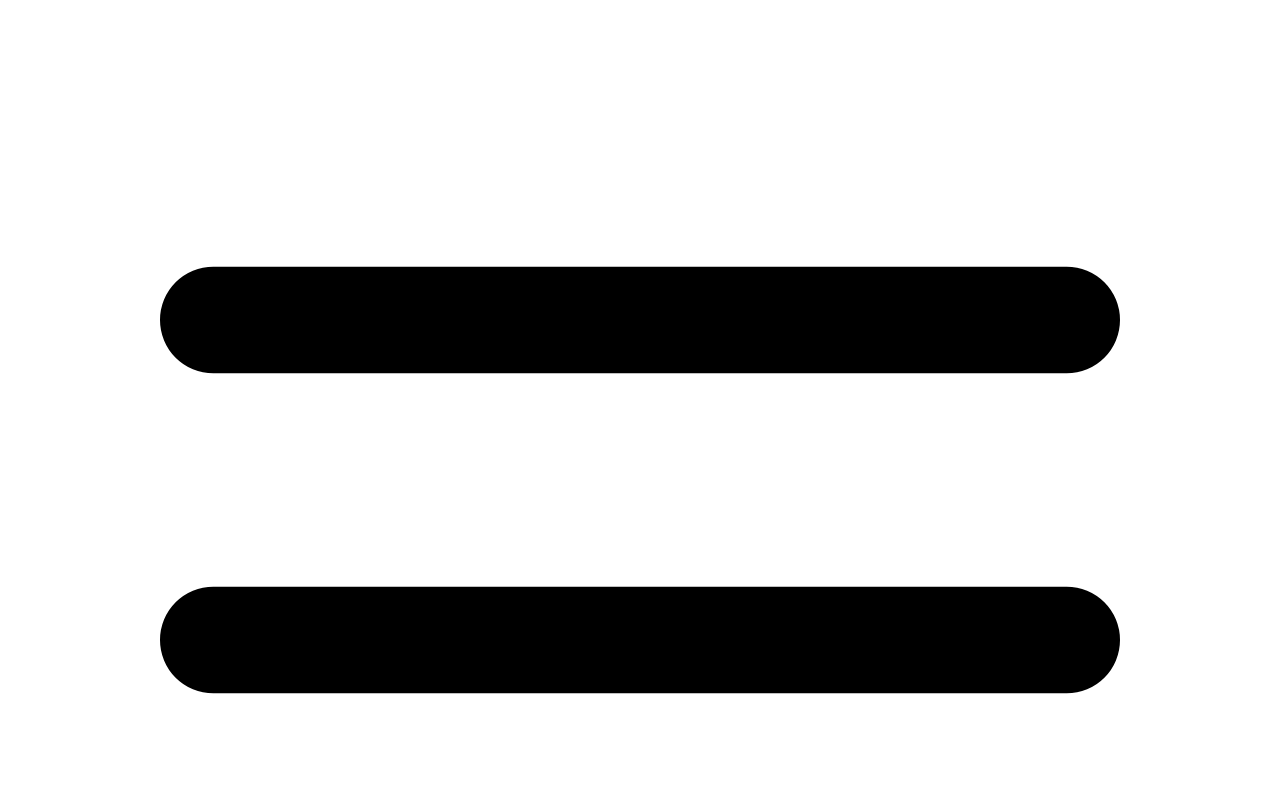
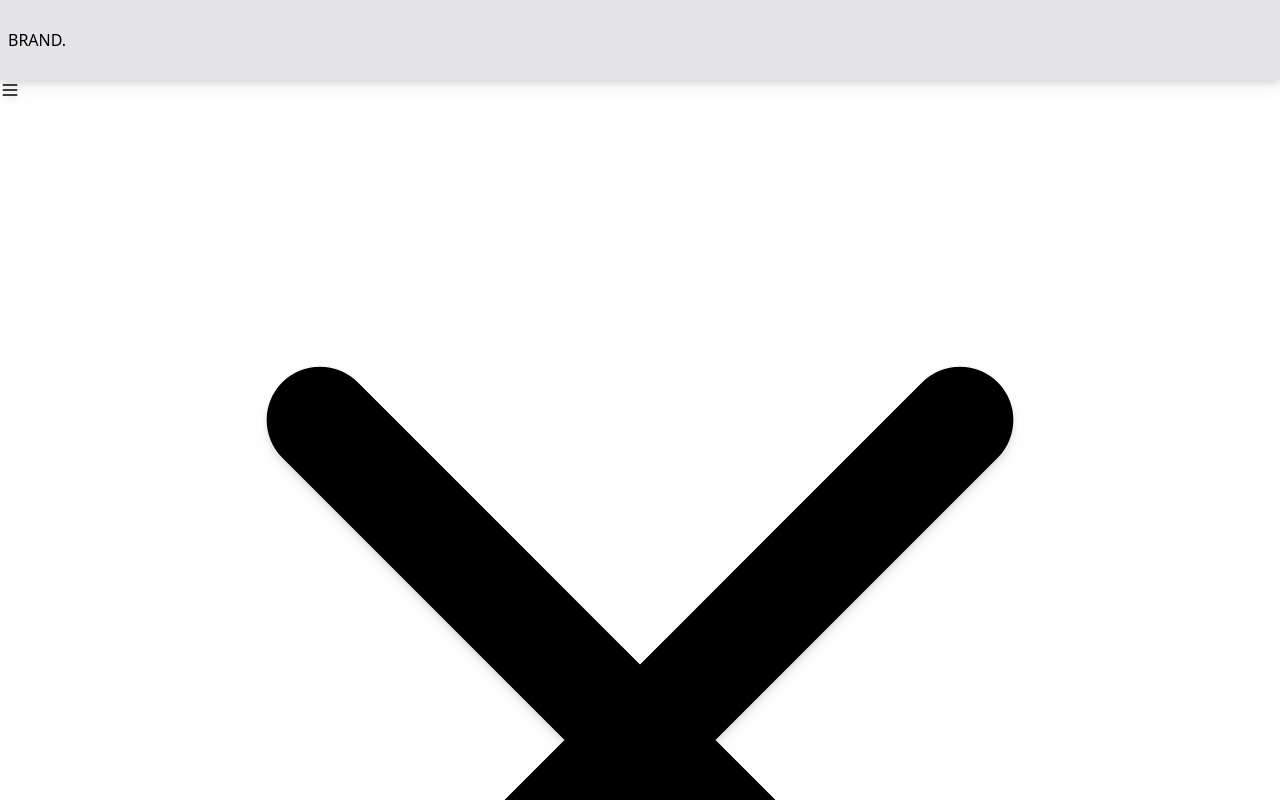
Before and after one commit to yeabtsega45/Company-Landing-Page--React-app, a React (Create React App) app: page / in a window 1280 px wide. Shown: the top 800 px of the page. Built offline with nearby package versions, Linux system fonts and the light colour scheme.

Commit message:
creatingg navbar

```diff
--- a/src/components/Navbar.jsx
+++ b/src/components/Navbar.jsx
@@ -3,8 +3,13 @@ import { MenuIcon, XIcon } from "@heroicons/react/outline";
 
 const Navbar = () => {
   return (
-    <div>
-      <MenuIcon />
+    <div className="w-screen h-[80px] z-10 bg-zinc-200 fixed drop-shadow-lg">
+      <div className="px-2 flex justify-between items-center w-full h-full">
+        <div>
+          <h1>BRAND.</h1>
+        </div>
+      </div>
+      <MenuIcon className="w-5" />
       <XIcon />
     </div>
   );
```
